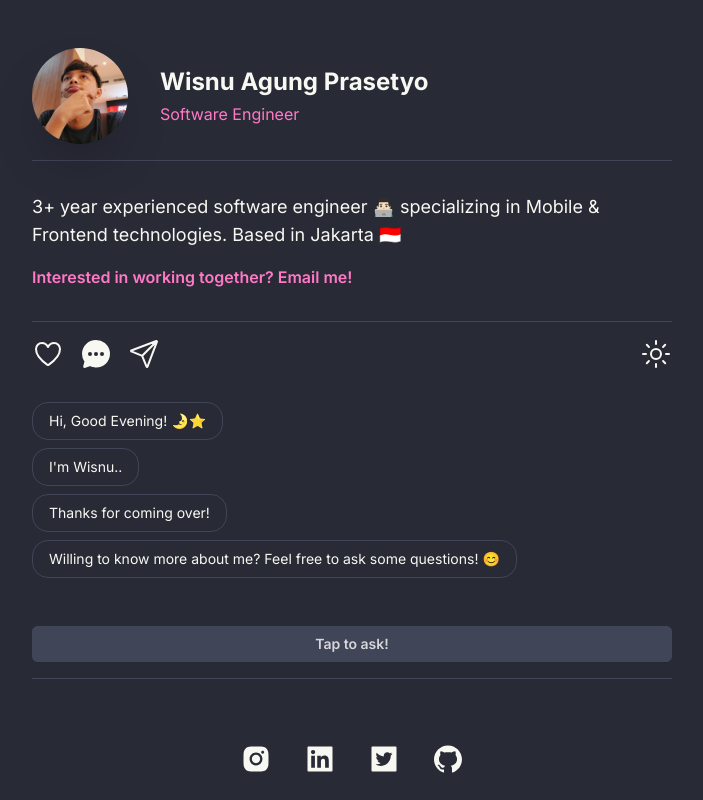
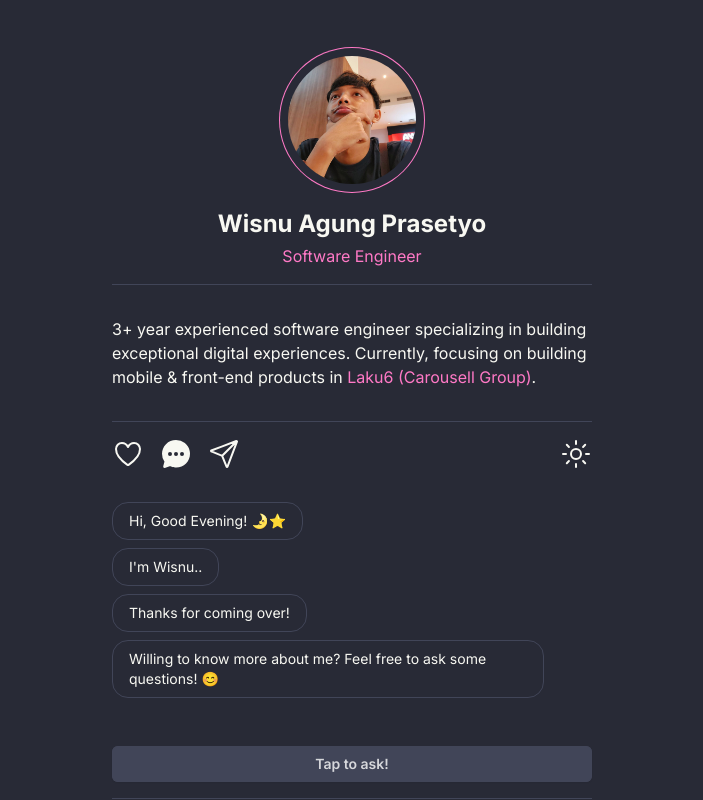
Before and after one commit to wisungyo/simplify-website, a Next.js app: page / in a window 1280 px wide. Shown: the top 800 px of the page, without its empty margins (288-991 px from the left). Built offline with nearby package versions, Linux system fonts and the light colour scheme.

Commit message:
feat: ui adjustment

```diff
--- a/app/components/Bio/index.tsx
+++ b/app/components/Bio/index.tsx
@@ -1,20 +1,19 @@
 import { bio, myEmail, toEmail } from "@/app/constants/labels";
+import { carousellGroup } from "@/app/constants/links";
 
 const Bio = () => {
   const year = new Date().getFullYear() - 2020;
 
   return (
     <>
-      <div className="flex flex-col py-4 gap-2">
-        <p className="font-normal text-lg">
+      <div className="py-4 gap-2">
+        <span>
           {year}
           {bio}
-        </p>
-        <div className="flex flex-row mt-2">
-          <a href={`mailto:${myEmail}`} className="font-semibold text-primary">
-            {toEmail}
+          <a href={carousellGroup}>
+            <span className="text-primary"> Laku6 (Carousell Group)</span>.
           </a>
-        </div>
+        </span>
       </div>
     </>
   );
--- a/app/components/Header/index.tsx
+++ b/app/components/Header/index.tsx
@@ -5,8 +5,9 @@ import Divider from "../Divider";
 const Header = () => {
   return (
     <>
-      <div className="flex flex-col sm:flex-row items-center gap-4 sm:gap-8">
-        <div className="w-32 sm:w-24 h-32 sm:h-24 relative rounded-full shadow-2xl">
+      <div className="flex flex-col  items-center gap-4">
+        <div className="rounded-full ring-1 ring-primary p-2">
+          <div className="w-32 h-32 relative rounded-full">
             <Image
               alt="wisungyo"
               src={"/images/profile.jpeg"}
@@ -14,12 +15,11 @@ const Header = () => {
               fill
             />
           </div>
+        </div>
         <div className="flex flex-col items-start gap-1">
           <h1 className="font-bold text-2xl text-center">{fullname}</h1>
           <div className="w-full">
-            <h2 className="text-primary text-center sm:text-start">
-              {occupation}
-            </h2>
+            <h2 className="text-primary text-center">{occupation}</h2>
           </div>
         </div>
       </div>
--- a/app/components/Panel/ChatRoom/index.tsx
+++ b/app/components/Panel/ChatRoom/index.tsx
@@ -19,7 +19,9 @@ import {
   goodEvening,
   goodMorning,
   isTyping,
+  newChat,
   tapHere,
+  threeDots,
 } from "@/app/constants/labels";
 
 const ChatRoom = () => {
@@ -118,12 +120,14 @@ const ChatRoom = () => {
     <>
       <div className="flex flex-col gap-2 mt-8">
         {isSliced && (
-          <div className="flex flex-row justify-center text-primary">•••</div>
+          <div className="flex flex-row justify-center text-primary">
+            {threeDots}
+          </div>
         )}
-        {isLikeBtn && (
+        {(isLikeBtn || isShareBtn) && (
           <div className="flex flex-row justify-center">
             <div className="text-xs bg-primary text-primary-content rounded-lg py-1 px-2">
-              New Chat
+              {newChat}
             </div>
           </div>
         )}
--- a/app/constants/labels.ts
+++ b/app/constants/labels.ts
@@ -6,7 +6,7 @@ export const fullname = "Wisnu Agung Prasetyo";
 export const nickname = "wisungyo";
 export const occupation = "Software Engineer";
 export const bio =
-  "+ year experienced software engineer 👨🏻‍💻 specializing in Mobile & Frontend technologies. Based in Jakarta 🇮🇩";
+  "+ year experienced software engineer specializing in building exceptional digital experiences. Currently, focusing on building mobile & front-end products in";
 export const toEmail = "Interested in working together? Email me!";
 export const myEmail = "wisungyo@gmail.com";
 export const footer = "© 2023 Wisnu Agung Prasetyo, All Rights Reserved";
@@ -33,3 +33,5 @@ export const code404 = "404";
 export const looksLost = "Looks like you are lost";
 export const bringYouHome = "Let me bring you back home";
 export const letsGo = "Lets Go";
+export const newChat = "New Chat";
+export const threeDots = "•••";
--- a/app/constants/links.ts
+++ b/app/constants/links.ts
@@ -7,3 +7,4 @@ export const linkedin = "https://www.linkedin.com/in/wisungyo";
 export const github = "https://www.github.com/wisungyo";
 export const wisungyoComs = "https://wisungyo.com";
 export const wisungyoCom = "wisungyo.com";
+export const carousellGroup = "https://press.carousell.com/carousell-group/";
--- a/app/constants/values.ts
+++ b/app/constants/values.ts
@@ -156,12 +156,12 @@ export const likeResponse: ChatBubble[] = [
     lastBubble: false,
   },
   {
-    text: "Yahoo.. I’m glad you like it !!",
+    text: "Yeay.. I'm glad you like it !!",
     position: "start",
     lastBubble: false,
   },
   {
-    text: "Let me celebrate it by giving you quote of the day :",
+    text: "Let me celebrate it by giving you quote of the day ↓",
     position: "start",
     lastBubble: false,
   },
--- a/app/page.tsx
+++ b/app/page.tsx
@@ -7,7 +7,7 @@ import Panel from "./components/Panel";
 export default function Home() {
   return (
     <>
-      <main className="mx-auto max-w-2xl px-4 py-8">
+      <main className="mx-auto max-w-lg px-4 py-8">
         <Header />
         <Bio />
         <Panel />
```
Lines whose indentation alone changed are shown as unchanged.
